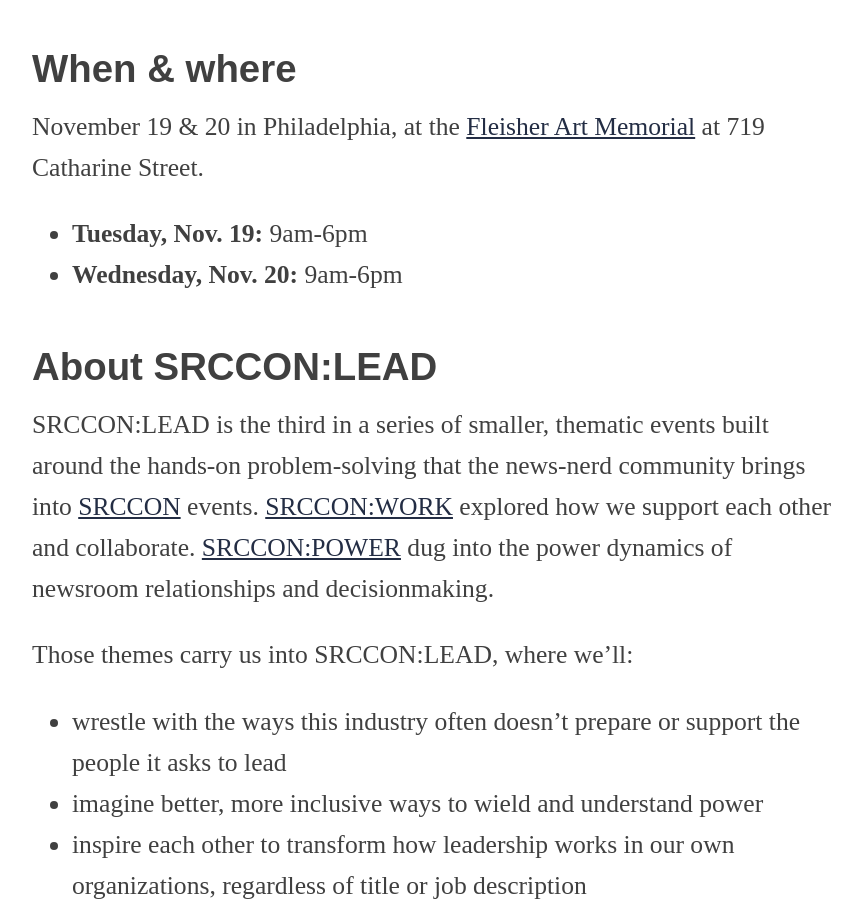
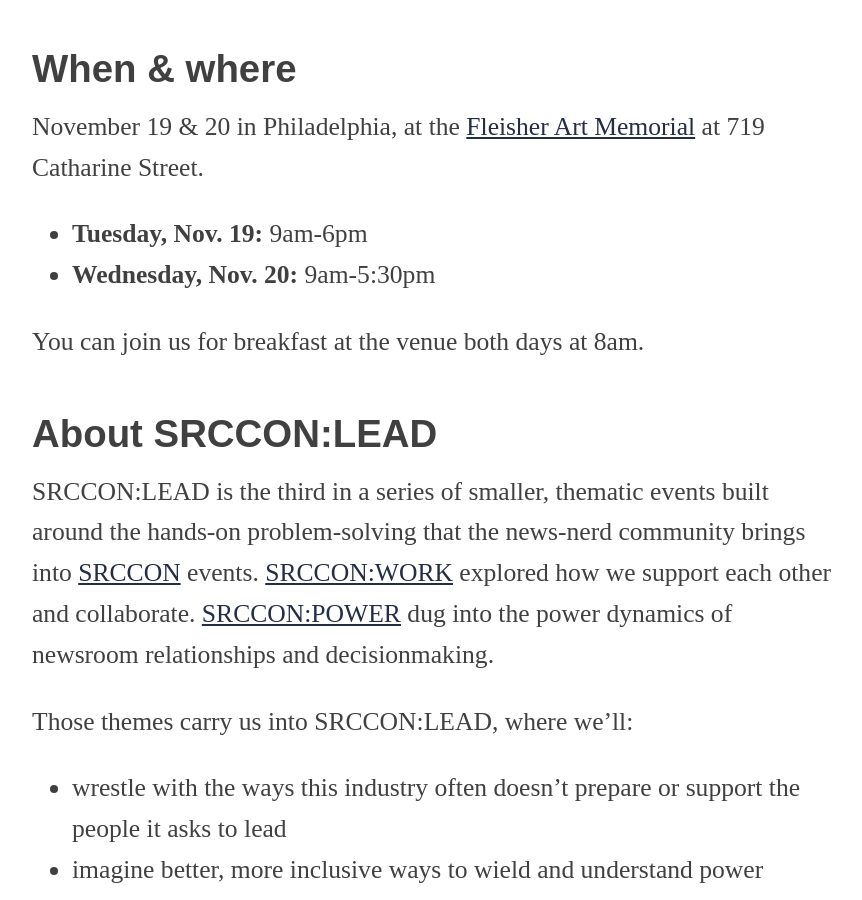
Before and after one commit to OpenNews/srccon-lead, a Jekyll site: the page built from homepage.md, in a window 1280 px wide and 900 px high, scrolled down 944 px. Shown: the whole window, without its empty margins (208-1070 px from the left). Built offline with Jekyll 4.4.1, drawn with Linux system fonts in a browser that asks for light colours.

```diff
--- a/homepage.md
+++ b/homepage.md
@@ -20,7 +20,9 @@ SRCCON:LEAD will reimagine how leadership works in journalism. Through [talks, h
 November 19 & 20 in Philadelphia, at the [Fleisher Art Memorial](https://fleisher.org/) at 719 Catharine Street.
 
 * **Tuesday, Nov. 19:** 9am-6pm
-* **Wednesday, Nov. 20:** 9am-6pm
+* **Wednesday, Nov. 20:** 9am-5:30pm
+
+You can join us for breakfast at the venue both days at 8am.
 
 ## About SRCCON:LEAD
 
```
Also changed, not shown: logistics.md (+1 -1 lines).
